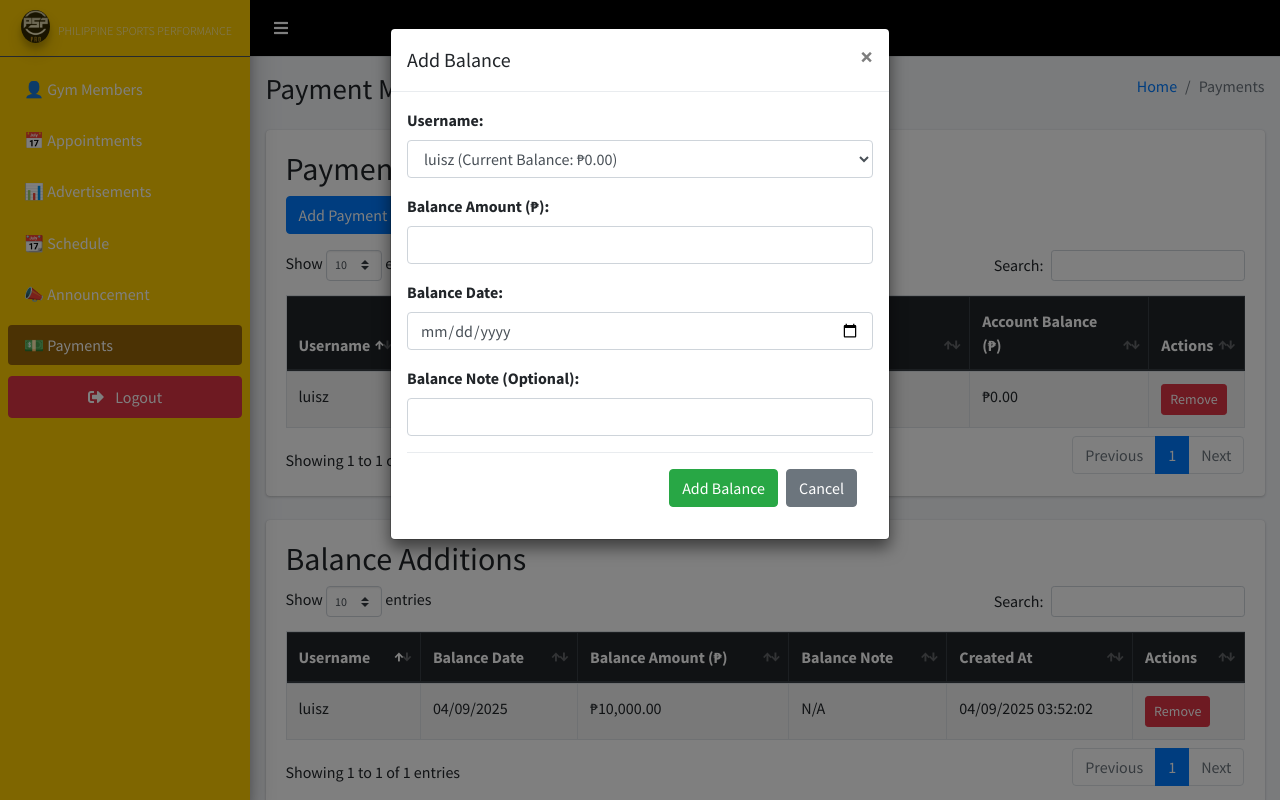
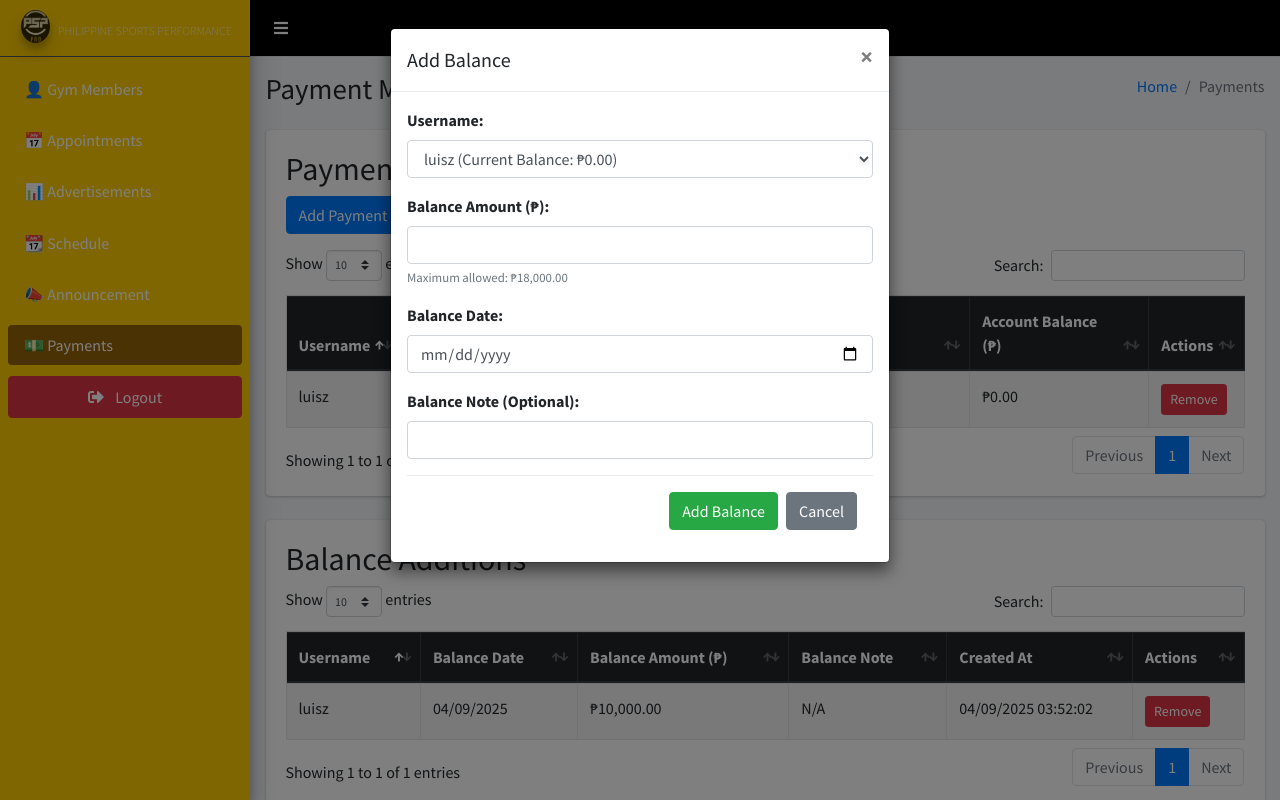
Before and after one commit to sorein3232/PSP-Website, a PHP site: page /PSP-Website/admin/payment.php in a window 1280 px wide, after a click on "Add Balance". Run offline with PHP 8.4, Linux system fonts and the light colour scheme; data comes from the database, SQL or seed files in the repository; some libraries are stand-ins or nearby versions.

Commit message:
payment add balance max of 18k

```diff
--- a/admin/payment.php
+++ b/admin/payment.php
@@ -6,6 +6,8 @@ include('includes/header.php');
 
 // Define currency symbol
 $currency_symbol = "₱";
+// Define maximum balance addition amount
+$max_balance_amount = 18000;
 
 // Handle logout
 if (isset($_GET['logout']) && $_GET['logout'] == 'true') {
@@ -122,6 +124,13 @@ if ($_SERVER['REQUEST_METHOD'] == 'POST' && isset($_POST['add_balance'])) {
     $balance_amount = $_POST['balance_amount'];
     $balance_date = $_POST['balance_date'];
     $balance_note = $_POST['balance_note'];
+
+    // Validate balance amount doesn't exceed maximum (server-side validation)
+    if ($balance_amount > $max_balance_amount) {
+        $_SESSION['payment_error'] = "Balance addition exceeds maximum limit of {$currency_symbol}{$max_balance_amount}";
+        header("Location: payment.php");
+        exit();
+    }
 
     // Get user ID from username
     $stmt = $conn->prepare("SELECT id, account_balance FROM users WHERE username = ?");
@@ -461,7 +470,7 @@ $users = $conn->query($users_query);
                 </button>
             </div>
             <div class="modal-body">
-                <form method="POST">
+                <form method="POST" id="balanceForm">
                     <div class="form-group">
                         <label>Username:</label>
                         <select name="username" class="form-control" required>
@@ -478,7 +487,13 @@ $users = $conn->query($users_query);
 
                     <div class="form-group">
                         <label>Balance Amount (<?php echo $currency_symbol; ?>):</label>
-                        <input type="number" step="0.01" name="balance_amount" class="form-control" required>
+                        <input type="number" step="0.01" name="balance_amount" id="balance-amount" class="form-control" max="<?php echo $max_balance_amount; ?>" required>
+                        <small id="max-balance-warning" class="form-text text-danger" style="display: none;">
+                            Warning: Balance amount exceeds maximum limit of <?php echo $currency_symbol; ?><?php echo number_format($max_balance_amount, 2); ?>.
+                        </small>
+                        <small class="form-text text-muted">
+                            Maximum allowed: <?php echo $currency_symbol; ?><?php echo number_format($max_balance_amount, 2); ?>
+                        </small>
                     </div>
 
                     <div class="form-group">
@@ -492,7 +507,7 @@ $users = $conn->query($users_query);
                     </div>
 
                     <div class="modal-footer">
-                        <button type="submit" name="add_balance" class="btn btn-success">Add Balance</button>
+                        <button type="submit" name="add_balance" class="btn btn-success" id="submit-balance-btn">Add Balance</button>
                         <button type="button" class="btn btn-secondary" data-dismiss="modal">Cancel</button>
                     </div>
                 </form>
@@ -502,6 +517,9 @@ $users = $conn->query($users_query);
 </div>
 
 <script>
+    // Define maximum balance amount for client-side validation
+    const maxBalanceAmount = <?php echo $max_balance_amount; ?>;
+
     function removePayment(paymentId) {
         if (confirm("Are you sure you want to remove this payment?")) {
             $.ajax({
@@ -568,6 +586,11 @@ $users = $conn->query($users_query);
             validatePaymentAmount();
         });
 
+        // Check balance amount against maximum when amount changes
+        $('#balance-amount').on('input', function() {
+            validateBalanceAmount();
+        });
+
         // Initialize balance display
         updateAvailableBalance();
 
@@ -576,6 +599,16 @@ $users = $conn->query($users_query);
             if (!validatePaymentAmount()) {
                 e.preventDefault();
                 alert('Payment amount exceeds available balance!');
+                return false;
+            }
+            return true;
+        });
+
+        // Validate balance form before submission
+        $('#balanceForm').on('submit', function(e) {
+            if (!validateBalanceAmount()) {
+                e.preventDefault();
+                alert('Balance amount exceeds maximum limit of ₱' + maxBalanceAmount.toFixed(2) + '!');
                 return false;
             }
             return true;
@@ -605,6 +638,21 @@ $users = $conn->query($users_query);
             }
         }
 
+        // Function to validate balance amount against maximum limit
+        function validateBalanceAmount() {
+            var amount = parseFloat($('#balance-amount').val()) || 0;
+
+            if (amount > maxBalanceAmount) {
+                $('#max-balance-warning').show();
+                $('#submit-balance-btn').prop('disabled', true);
+                return false;
+            } else {
+                $('#max-balance-warning').hide();
+                $('#submit-balance-btn').prop('disabled', false);
+                return true;
+            }
+        }
+
         // Auto-dismiss alerts after 5 seconds
         setTimeout(function() {
             $('.alert').alert('close');
--- a/session_handler/session_timeout.php
+++ b/session_handler/session_timeout.php
@@ -18,7 +18,7 @@ if (session_status() === PHP_SESSION_NONE) {
 }
 
 // Configuration
-$idle_time = 5; // 15 minutes in seconds (15 * 60 = 900)
+$idle_time = 500; // 15 minutes in seconds (15 * 60 = 900)
 $admin_redirect = "/admin/timeout.php"; // Redirect URL for admins when session expires
 $user_redirect = "/frontend/logout.php"; // Redirect URL for regular users when session expires
 
```
